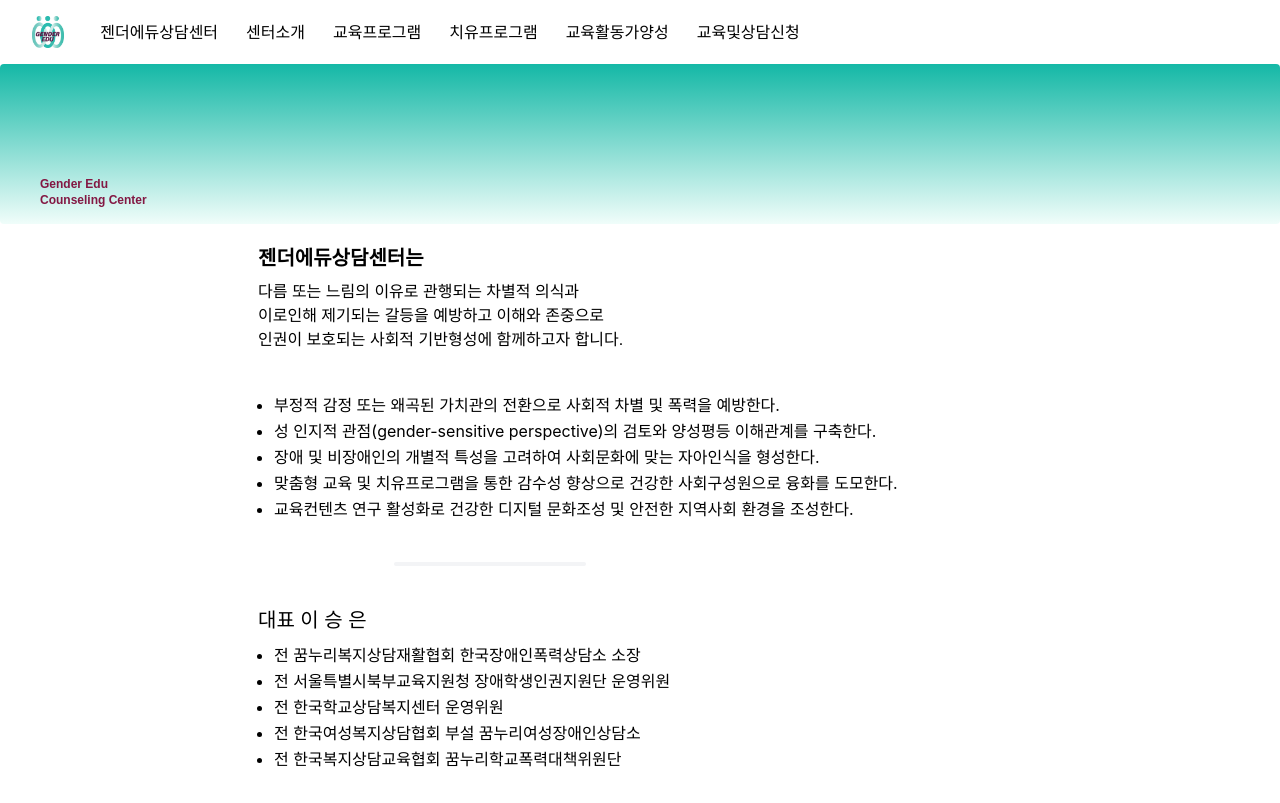
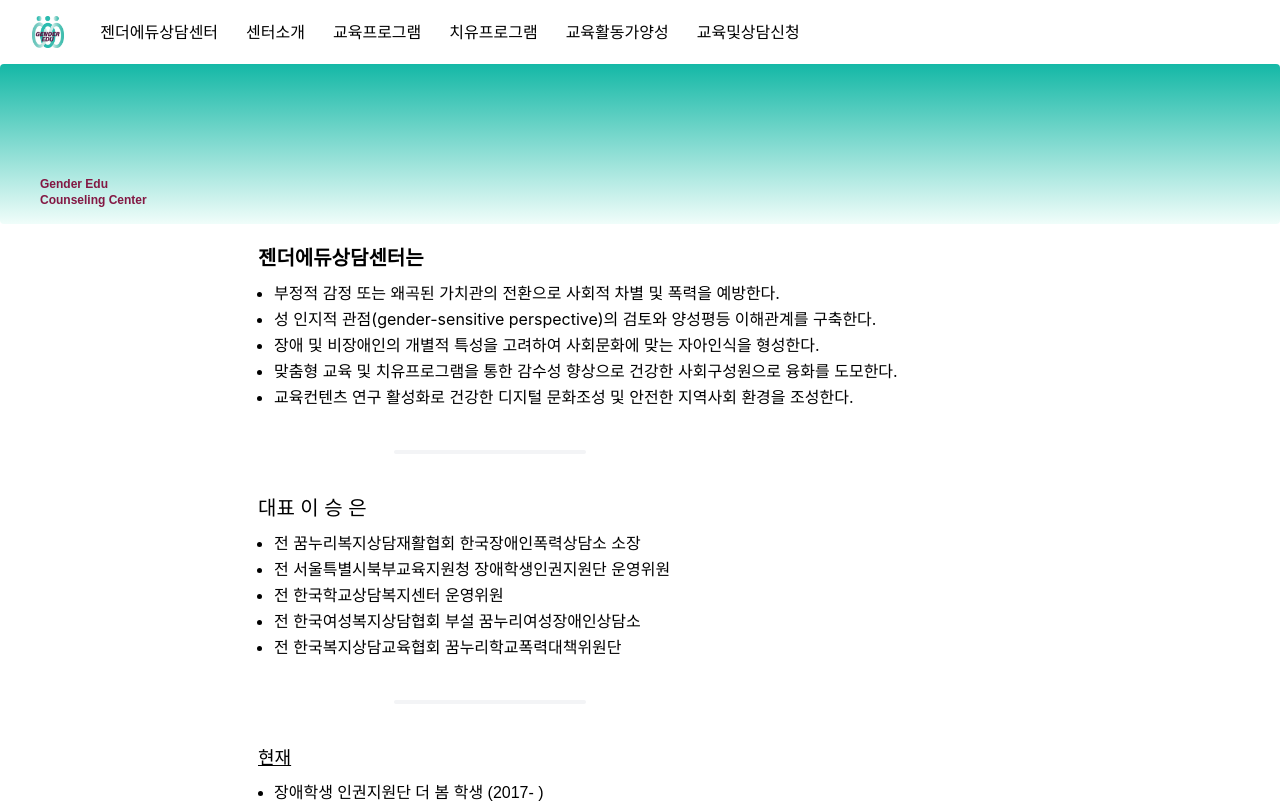
Before and after one commit to ohwonsuk/gender-edu, a React (Create React App) app: page /about in a window 1280 px wide. Shown: the top 803 px of the page. Built offline with nearby package versions, Linux system fonts and the light colour scheme; a web font is replaced by a local one.

Commit message:
about page intro 컴포넌트 제외

```diff
--- a/src/pages/About.js
+++ b/src/pages/About.js
@@ -26,7 +26,6 @@ const About = () => {
         <div className="font-ibmsans pl-2 mt-5 font-bold text-xl mb-2">
           젠더에듀상담센터는
         </div>
-        <Intro />
         <ul className="pl-6 list-disc leading-relaxed mb-5">{targetList}</ul>
         <hr className="w-48 h-1 mx-36 my-4 bg-gray-100 border-0 rounded md:my-10 dark:bg-gray-700" />
         <Profile />
```
